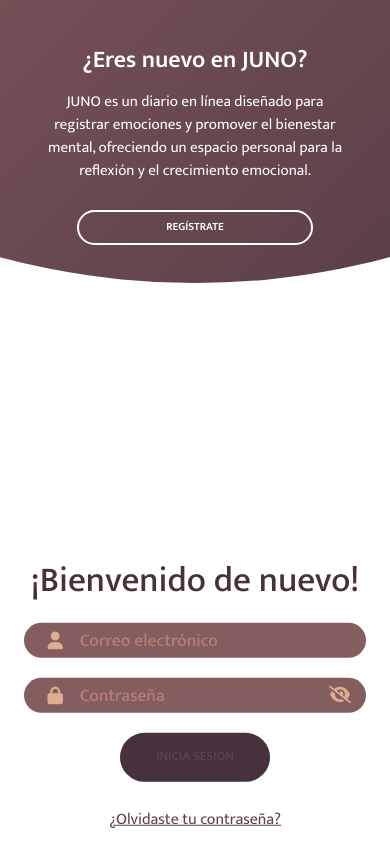
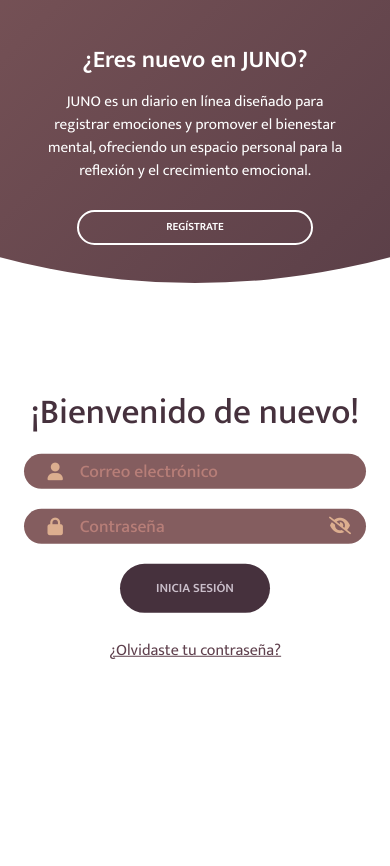
Before and after one commit to JuanCa-16/junoWEB, a React (Vite) app: page /usuario/login in a window 390 px wide. Shown: the top 866 px of the page. Built offline with nearby package versions, Linux system fonts and the light colour scheme; no server answers.

Commit message:
Ligeros cambios en el login

```diff
--- a/src/estilos/inicioU.scss
+++ b/src/estilos/inicioU.scss
@@ -9,7 +9,7 @@
     --c1: #46313d;
     --c2: #5f404d;
     --c3: #845d5f;
-    --c4: #b77e78;
+    --c4: #c26257;
     --c5: #dcae8f;
 
     /* Colores de fondo oscuros */
@@ -65,9 +65,9 @@
 
 body {
     font-family: "Mukta", sans-serif;
+    min-height: 100%;
     --background-color: rgb(236, 243, 243);
     font-size: 1rem;
-    min-height: 100%;
     margin: 0;
 }
 
@@ -82,6 +82,7 @@
     overflow: auto;
     scrollbar-width: none;
     -ms-overflow-style: none;
+    overflow: hidden;
 
 
     .custom-select__control {
@@ -253,7 +254,7 @@
         outline: none;
         border-radius: 49px;
         cursor: pointer;
-        color: var(--c2);
+        color: #cabeca;
         // /color letras de login y registro/
         text-transform: uppercase;
         font-weight: 600;
@@ -431,6 +432,7 @@
     }
 
     form.sign-up-form {
+        transform: translateY(-80px);
         z-index: 2;
         opacity: 1;
     }
@@ -457,7 +459,7 @@
         .signin-signup {
             width: 100%;
             left: 50%;
-            top: 95%;
+            top: 115%;
             transform: translate(-50%, -100%);
             transition: 1s 0.8s ease-in-out;
 
@@ -545,6 +547,15 @@
         position: relative;
         padding: 1.5rem;
 
+        .signin-signup {
+            width: 100%;
+            left: 50%;
+            top: 75%;
+            transform: translate(-50%, -100%);
+            transition: 1s 0.8s ease-in-out;
+
+        }
+
         form {
             padding: 0 1.5rem;
         }
@@ -569,7 +580,7 @@
     }
 
     .containerLoginUsuario.sign-up-mode::before {
-        bottom: 40%;
+        bottom: 32%;
         left: 50%;
     }
 
```
